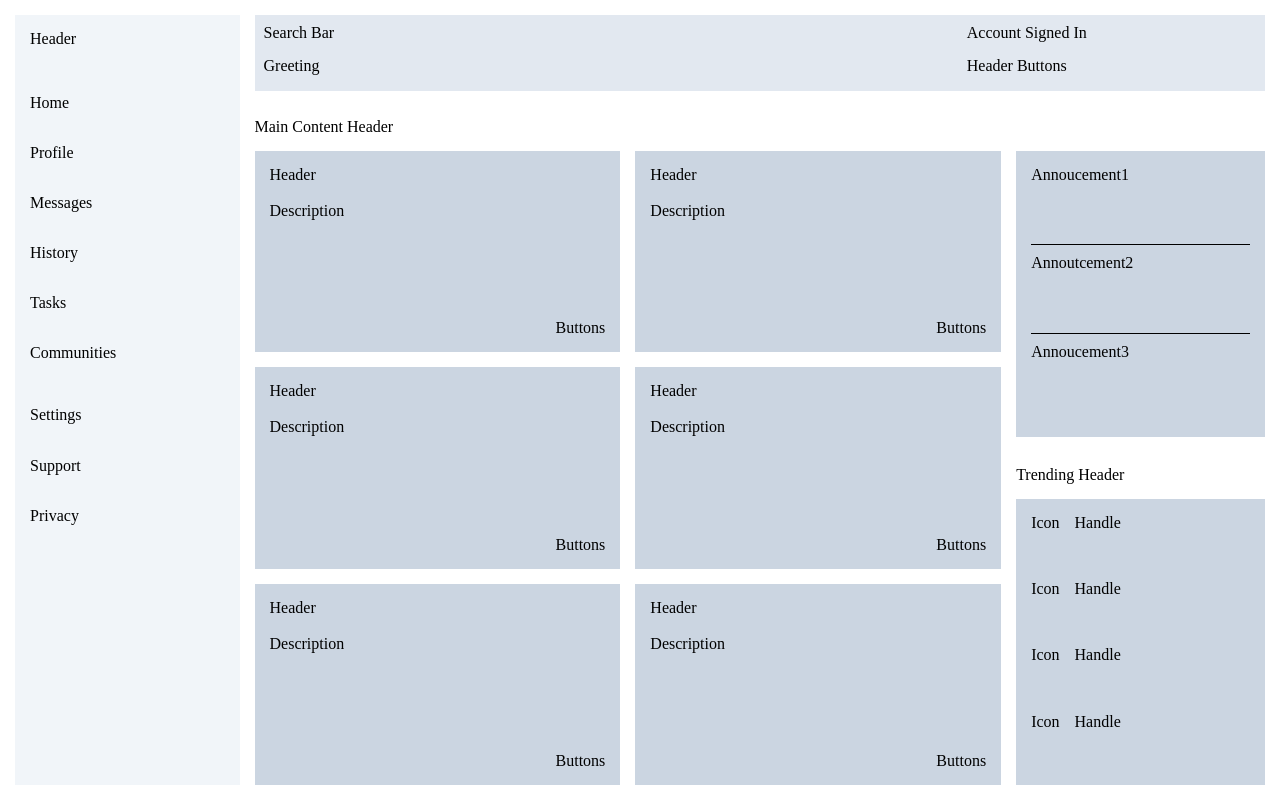
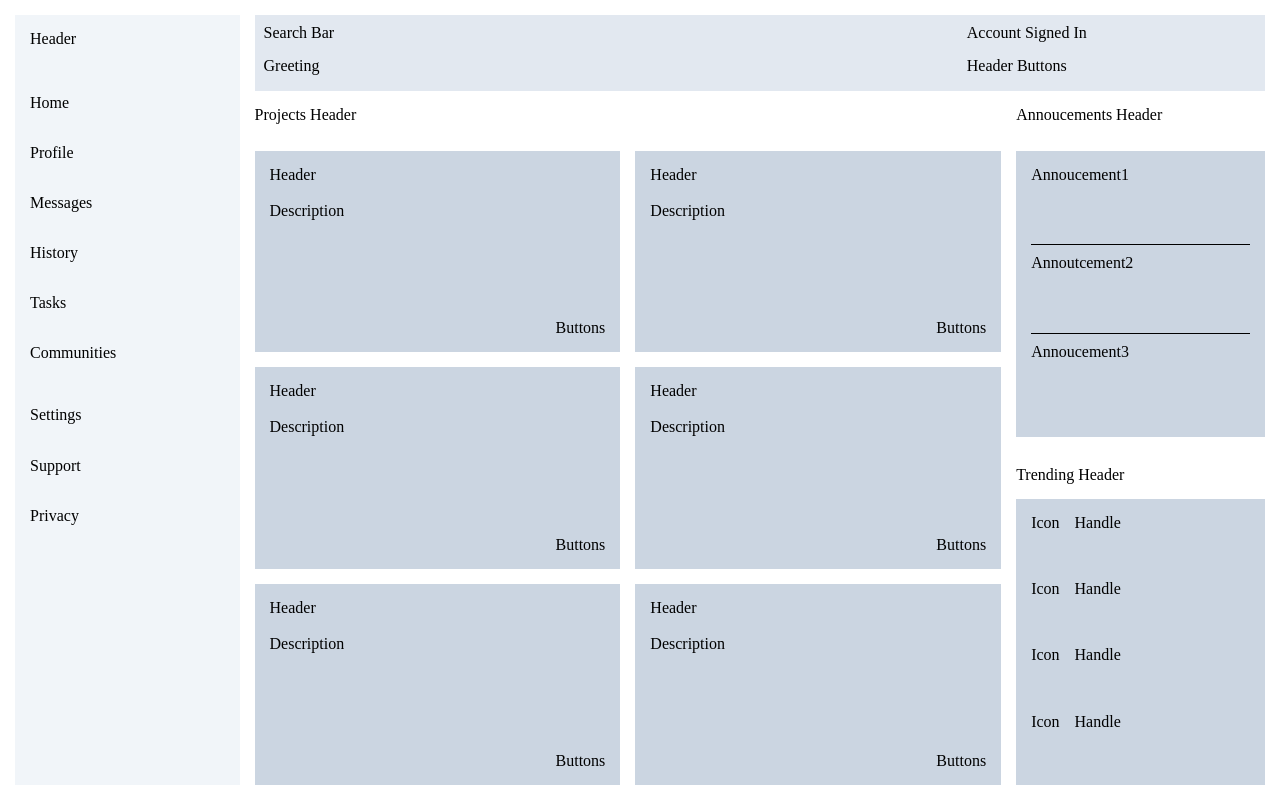
Before and after one commit to mtwomey19/admin-dashboard, a plain HTML site: page index.html in a window 1280 px wide. Drawn offline with Linux system fonts and the light colour scheme.

Commit message:
Add + position headers in  main-content-area

```diff
--- a/css/style.css
+++ b/css/style.css
@@ -66,11 +66,12 @@
     gap: 15px;
 }
 
-.main-content-header {
-    grid-column: 1 / 3;
+.projects-header {
+    grid-column: 1 / 2;
+}
 
-    display: flex;
-    align-items: flex-end;
+.announcements-header {
+    grid-column: 2 / 3;
 }
 
 .project-card-area {
--- a/index.html
+++ b/index.html
@@ -34,7 +34,8 @@
             <div class="header-buttons">Header Buttons</div>
         </div>
         <div class="main-content-area">
-            <div class="main-content-header">Main Content Header</div>
+            <div class="projects-header">Projects Header</div>
+            <div class="annoucements-header">Annoucements Header</div>
             <div class="project-card-area">
                 <div class="project-card">
                     <p class="project-card-header">Header</p>
```
